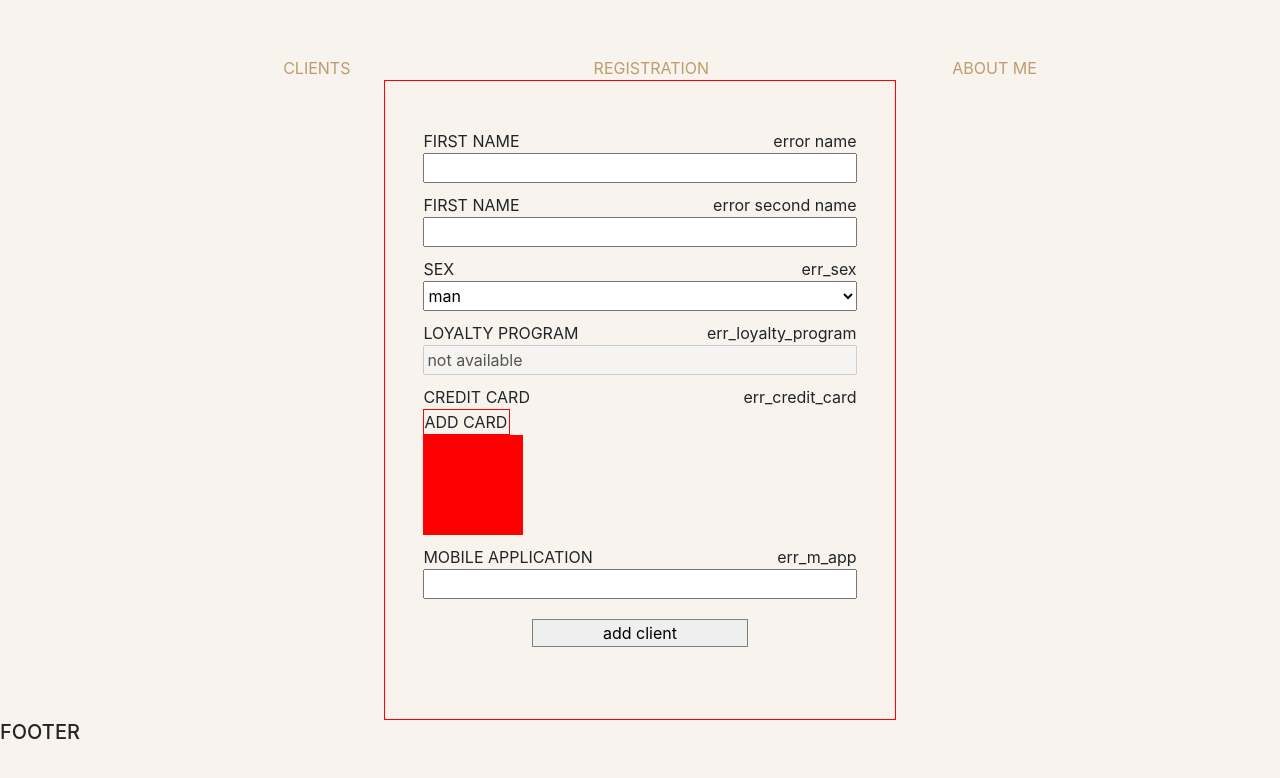
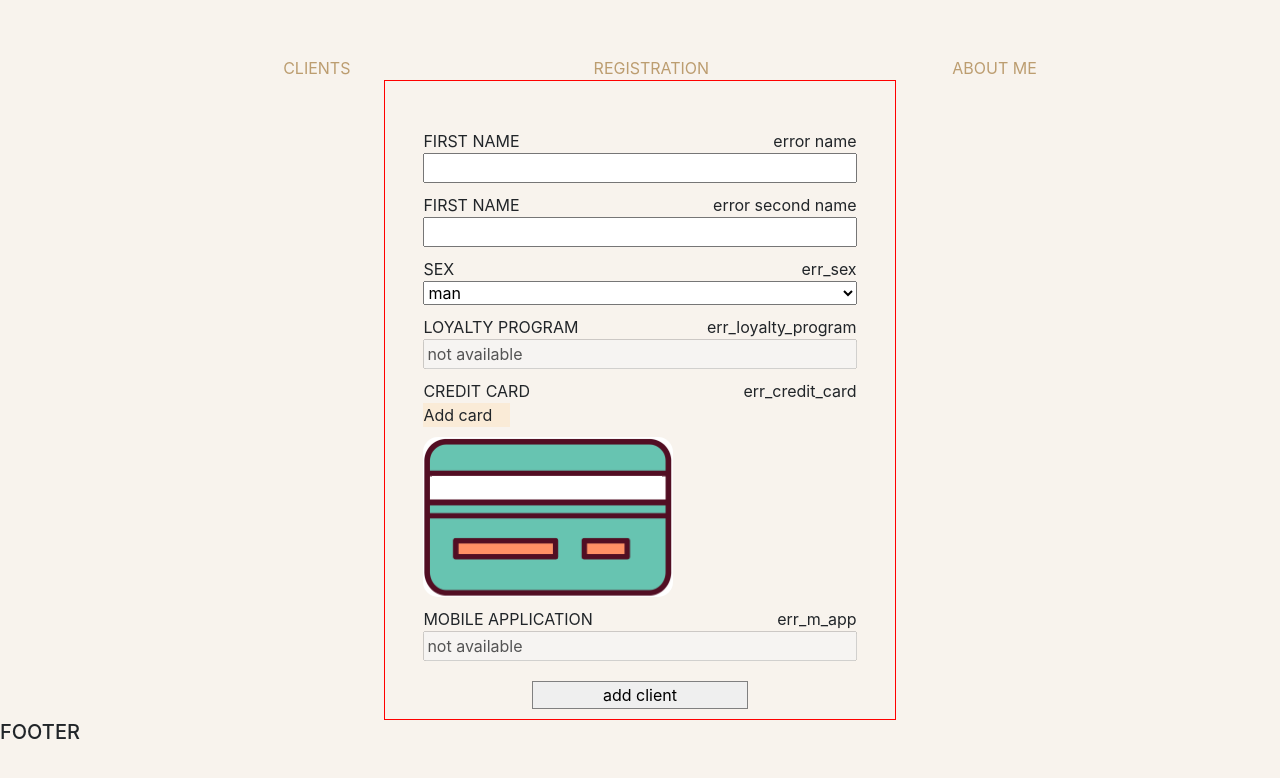
Before and after one commit to 1985MakarovDenis1985/HeadWorks_v1.0, a React app: page /#/registration in a window 1280 px wide. Built offline with nearby package versions, Linux system fonts and the light colour scheme.

```diff
--- a/src/js/components/content/Content.js
+++ b/src/js/components/content/Content.js
@@ -1,11 +1,6 @@
 import React from 'react';
 import {connect} from "react-redux";
 import Routes from "../../Routes";
-import {getClients} from "../../redux/actions/actions";
-
-const mapDispatchToProps = {
-    getClients,
-}
 
 
 class Content extends React.Component{
@@ -31,4 +26,4 @@
     }
 }
 
-export default connect(null, mapDispatchToProps)(Content)
+export default connect(null, null)(Content)
--- /dev/null
+++ b/src/js/components/content/CreditCardBox.js
@@ -0,0 +1,18 @@
+import React from 'react';
+
+
+export default class extends React.Component {
+    constructor(props) {
+        super(props);
+    }
+
+
+    render() {
+        return (
+            <div className="credit_card_box">
+                <input className="credit_card_box_input" name="creditNumber" onChange={this.props.fun}  type="text"/>
+            </div>
+        )
+    }
+
+}
--- a/src/js/components/content/RegistrationBox.js
+++ b/src/js/components/content/RegistrationBox.js
@@ -1,6 +1,7 @@
 import React from 'react';
 import {connect} from "react-redux";
 import {setClients} from "../../redux/actions/actions";
+import CreditCardBox from "./CreditCardBox";
 
 
 const mapPropsToState = (state) => {
@@ -12,6 +13,7 @@
 const mapDispatchToProps = {
     setClients,
 }
+
 
 
 
@@ -28,6 +30,7 @@
                 loyaltyProgram: "",
                 mobileApp: "",
                 dateRegistration: `${new Date().getDate()}.${new Date().getMonth() + 1}.${new Date().getFullYear()}`,
+                creditNumber: "",
                 creditCard: {
                     number: "",
                     date: "",
@@ -69,6 +72,7 @@
                 loyaltyProgram: "",
                 mobileApp: "",
                 dateRegistration: `${new Date().getDate()}.${new Date().getMonth() + 1}.${new Date().getFullYear()}`,
+                creditNumber: "",
                 creditCard: {
                     number: "",
                     date: "",
@@ -78,9 +82,9 @@
 
         })
         //
-        // setTimeout(() => {
-        //     console.log(this.props.clients)
-        // })
+        setTimeout(() => {
+            console.log(this.props.clients)
+        })
     }
 
     showCreditCard = () => {
@@ -93,20 +97,8 @@
         console.log(creditCardBox)
     }
 
-    // CreditCardBox = () => {
-    //     return (
-    //         <div className="x"></div>
-    //     )
-    // }
-
 
     render() {
-        const CreditCardBox = () => {
-            return (
-                <div className="x"></div>
-            )
-        }
-
         return (
             <div className="content_box content_registration_box">
                 <form
@@ -152,20 +144,18 @@
                     <label htmlFor="creditCard">CREDIT CARD<span className="err_text"
                                                                  id="err_credit_card">err_credit_card</span></label>
                     <div>
-                        <div className="btn_show_credit_card" type="click" onClick={this.showCreditCard}>ADD CARD</div>
-                        {this.state.creditCardBox ? <CreditCardBox/> : null}
+                        <div className="btn_show_credit_card" type="click" onClick={this.showCreditCard}>Add card</div>
+                        {this.state.creditCardBox ? <CreditCardBox fun={this.changValue}/> : null}
                     </div>
 
-                    {/*<input*/}
-                    {/*    name="creditCard"*/}
-                    {/*    type="text"*/}
-                    {/*/>*/}
 
                     <label htmlFor="mobileApp">MOBILE APPLICATION<span className="err_text"
                                                                        id="err_m_app">err_m_app</span></label>
-                    <input
+                    <input disabled
                         name="mobileApp"
                         type="text"
+                        defaultValue="not available"
+
                     />
 
                     <button
--- a/src/js/main.js
+++ b/src/js/main.js
@@ -9,7 +9,7 @@
 import {rootReducer} from "./redux/reducers/rootReducer";
 
 const store = createStore(rootReducer, compose(applyMiddleware(thunk),
-    window.__REDUX_DEVTOOLS_EXTENSION__ && window.__REDUX_DEVTOOLS_EXTENSION__()
+    // window.__REDUX_DEVTOOLS_EXTENSION__ && window.__REDUX_DEVTOOLS_EXTENSION__()
 ))
 
 
--- a/src/scss/modules/_registration_box.scss
+++ b/src/scss/modules/_registration_box.scss
@@ -29,7 +29,7 @@
     }
 
     select {
-      height: 30px;
+      height: 35px !important;
     }
 
     .err_text {
@@ -38,9 +38,27 @@
 
 
     .btn_show_credit_card {
-      border: 1px solid red;
       width: 20%;
       cursor: pointer;
+      background: antiquewhite;
+    }
+
+    .credit_card_box{
+      margin-top: 10px;
+      width: 250px;
+      height: 160px;
+      padding: 2%;
+      background-image: url(../img/credit_card.png);
+      background-size: cover;
+      border-radius: 15px;
+
+      .credit_card_box_input{
+        width: 99% !important;
+        height: 15%;
+        margin: auto;
+        margin-top: 30px;
+        border: 1px solid transparent;
+      }
     }
 
     #btn_add_client {
@@ -54,9 +72,3 @@
   }
 
 }
-
-.x {
-  width: 100px;
-  height: 100px;
-  background: red;
-}
```
Also changed, not shown: dist/app.css, dist/app.js, dist/img/credit_card.png (added), src/img/credit_card.png (added).
